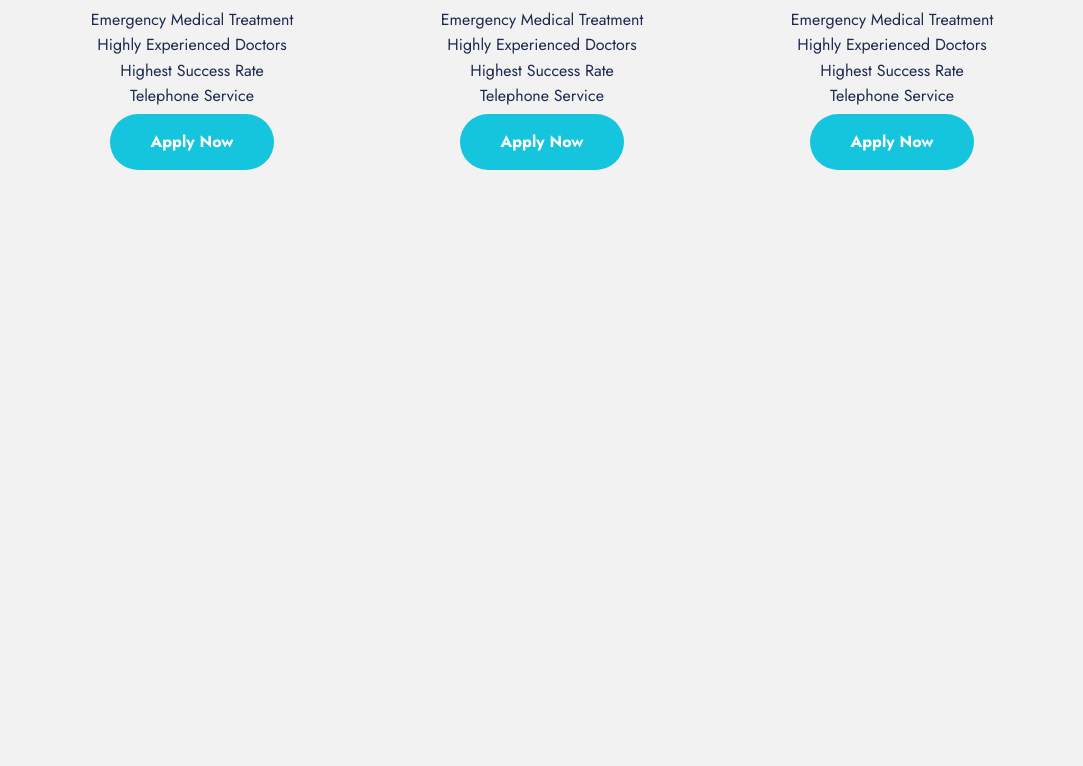
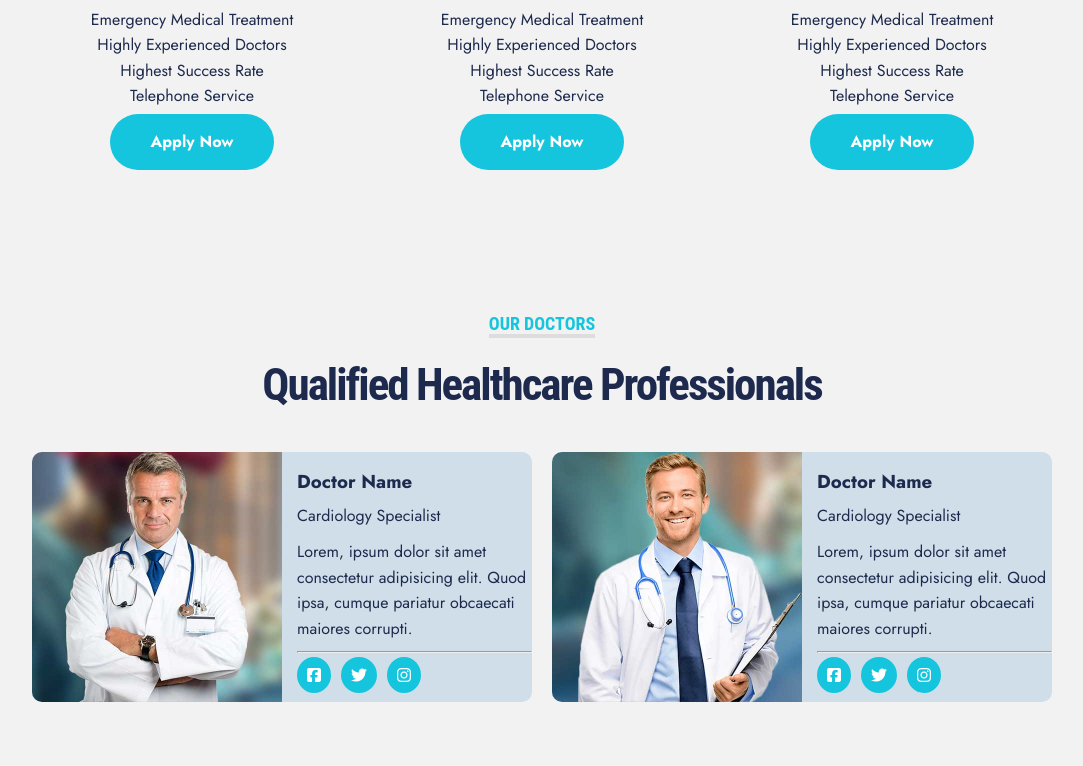
Before and after one commit to s-khodjaev/medinova, a plain HTML site: page index.html in a window 1280 px wide. Shown: the part 3207-3973 px from the top of the page, without its empty margins (98-1181 px from the left). Before the commit the page ends 3446 px from the top, so only its background shows below. Drawn offline with Linux system fonts and the light colour scheme.

Commit message:
add doctors section

```diff
--- a/css/main.css
+++ b/css/main.css
@@ -233,3 +233,42 @@ img {
 .appointment form h2 {
   color: var(--dark-color);
 }
+
+/* Doctors */
+
+.doctor-profiles__container {
+  display: grid;
+  grid-template-columns: repeat(2, 1fr);
+  gap: 20px;
+}
+
+.doctor-profiles__container > div {
+  display: flex;
+  justify-content: space-between;
+  align-items: center;
+  background-color: #cfdee8;
+  border-radius: 10px;
+}
+
+.doctor-profiles__container img {
+  width: 50%;
+  object-fit: cover;
+  margin-right: 15px;
+  border-top-left-radius: 10px;
+  border-bottom-left-radius: 10px;
+}
+
+.doctor-profiles__container .social-icons {
+  display: flex;
+  justify-content: flex-start;
+  align-items: center;
+  gap: 10px;
+  margin-top: 4px;
+}
+
+.doctor-profiles__container .social-icons li i {
+  background-color: var(--primary-color);
+  color: #fff;
+  padding: 10px;
+  border-radius: 50%;
+}
--- a/index.html
+++ b/index.html
@@ -226,8 +226,8 @@
       </div>
     </section>
 
-    <!-- Programs -->
-    <section class="programs p-5">
+    <!-- Programs with Pricing -->
+    <section id="pricing" class="programs p-5">
       <div class="container">
         <div class="heading">
           <h4 class="heading-uppertext">Medical Packages</h4>
@@ -285,5 +285,63 @@
         </div>
       </div>
     </section>
+
+    <!-- Doctors -->
+    <section id="team" class="doctors p-5">
+      <div class="container">
+        <div class="heading">
+          <h4 class="heading-uppertext">Our Doctors</h4>
+          <h2 class="heading-title">Qualified Healthcare Professionals</h2>
+        </div>
+        <div class="doctor-profiles__container">
+          <div>
+            <img src="img/team-1.jpg" alt="" />
+            <div class="profile-content">
+              <h3>Doctor Name</h3>
+              <p class="position">Cardiology Specialist</p>
+              <p>
+                Lorem, ipsum dolor sit amet consectetur adipisicing elit. Quod
+                ipsa, cumque pariatur obcaecati maiores corrupti.
+              </p>
+              <hr />
+              <ul class="social-icons">
+                <li>
+                  <a href="#"><i class="fab fa-facebook-square"></i></a>
+                </li>
+                <li>
+                  <a href="#"><i class="fab fa-twitter"></i></a>
+                </li>
+                <li>
+                  <a href="#"><i class="fab fa-instagram"></i></a>
+                </li>
+              </ul>
+            </div>
+          </div>
+          <div>
+            <img src="img/team-2.jpg" alt="" />
+            <div class="profile-content">
+              <h3>Doctor Name</h3>
+              <p class="position">Cardiology Specialist</p>
+              <p>
+                Lorem, ipsum dolor sit amet consectetur adipisicing elit. Quod
+                ipsa, cumque pariatur obcaecati maiores corrupti.
+              </p>
+              <hr />
+              <ul class="social-icons">
+                <li>
+                  <a href="#"><i class="fab fa-facebook-square"></i></a>
+                </li>
+                <li>
+                  <a href="#"><i class="fab fa-twitter"></i></a>
+                </li>
+                <li>
+                  <a href="#"><i class="fab fa-instagram"></i></a>
+                </li>
+              </ul>
+            </div>
+          </div>
+        </div>
+      </div>
+    </section>
   </body>
 </html>
```
